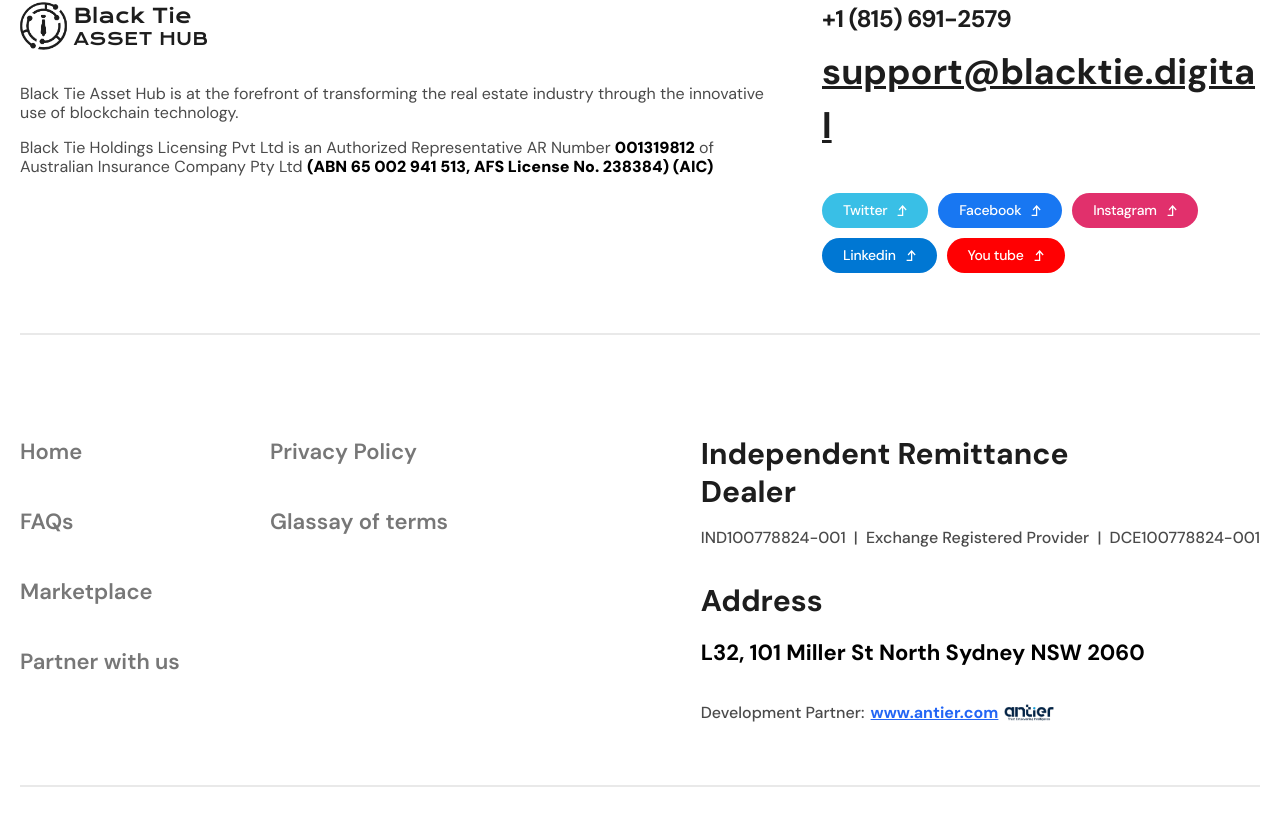
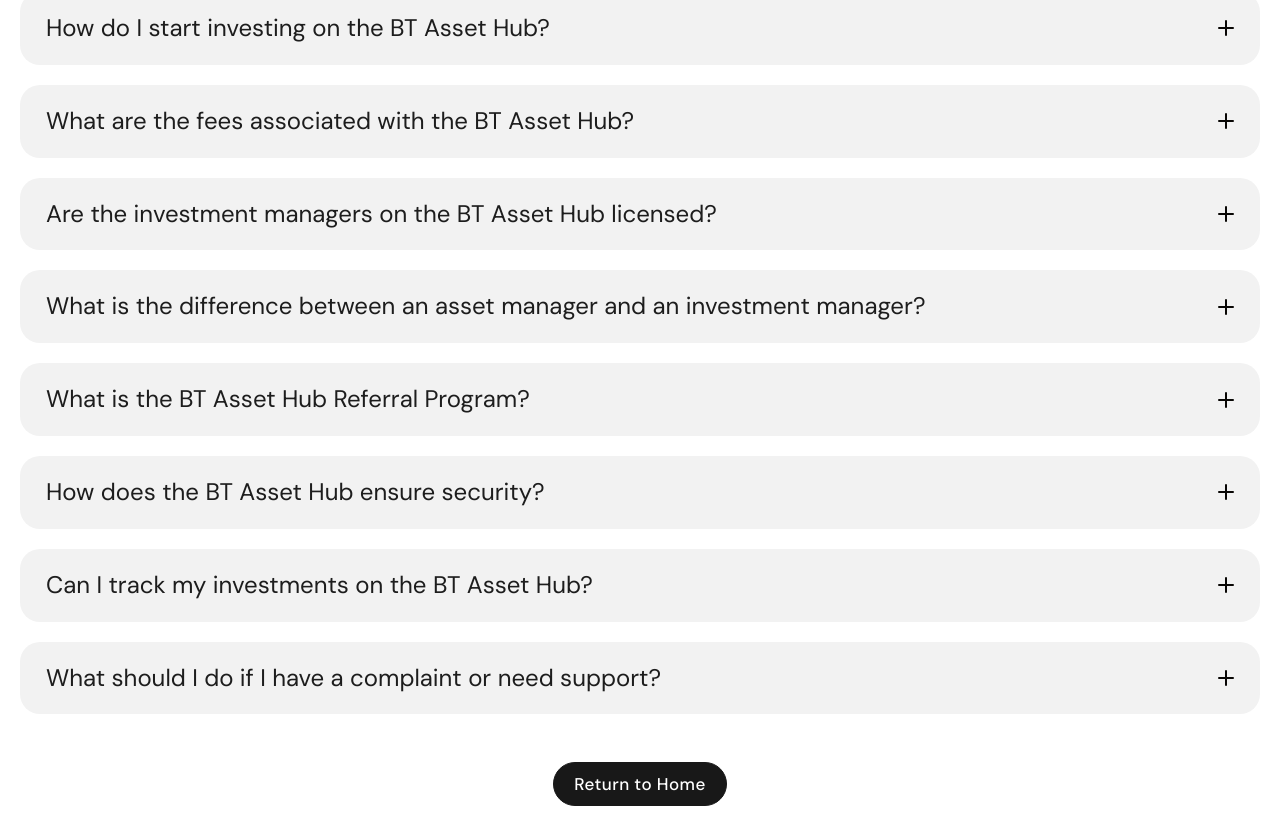
Before and after one commit to charanjit747/black-tie-landing-page, a Next.js app: page /faq in a window 1280 px wide. Before the commit this address had no page. Shown: the part 799-1620 px from the top of the page. Built offline with nearby package versions, Linux system fonts and the light colour scheme.

Commit message:
style: Stable ui

```diff
--- /dev/null
+++ b/src/app/(Pages)/faq/page.tsx
@@ -0,0 +1,10 @@
+import type { Metadata } from 'next';
+import { FAQ } from '@/components/sections/FAQ/FAQ';
+
+export const metadata: Metadata = {
+  title: 'FAQ',
+};
+
+export default function FaqPage() {
+  return <FAQ className="faq--page" defaultOpenIndex={0} returnHomeHref="/" showBackgroundLines={false} />;
+}
--- a/src/app/(Pages)/page.tsx
+++ b/src/app/(Pages)/page.tsx
@@ -32,7 +32,7 @@
       <Security />
       <WhatWeDo />
       <Ecosystem />
-      <FAQ />
+      <FAQ limit={4} readMoreHref="/faq" />
       <JoinCommunity />
       <ContactUs />
     </>
--- /dev/null
+++ b/src/components/common/FaqList/FaqList.tsx
@@ -0,0 +1,60 @@
+'use client';
+
+import React, { useState } from 'react';
+import type { FaqItem } from '@/constants/faqs';
+
+interface FaqListProps {
+  items: readonly FaqItem[];
+  /** Index open on first render; `null` starts with everything collapsed. */
+  defaultOpenIndex?: number | null;
+  /** Optional, filled with each item's element (e.g. for a reveal animation). */
+  itemRefs?: React.MutableRefObject<Array<HTMLDivElement | null>>;
+}
+
+// Single-open accordion. Expand/collapse uses a CSS grid-rows 0fr→1fr
+// transition rather than a measured height — see _faq.scss.
+export const FaqList: React.FC<FaqListProps> = ({ items, defaultOpenIndex = 0, itemRefs }) => {
+  const [openIndex, setOpenIndex] = useState<number | null>(defaultOpenIndex);
+
+  return (
+    <div className="faq__list">
+      {items.map((faq, index) => {
+        const isOpen = openIndex === index;
+        return (
+          <div
+            key={faq.question}
+            className={`faq__item${isOpen ? ' faq__item--open' : ''}`}
+            ref={(el) => {
+              if (itemRefs) itemRefs.current[index] = el;
+            }}
+          >
+            <button
+              type="button"
+              className="faq__question"
+              onClick={() => setOpenIndex(isOpen ? null : index)}
+              aria-expanded={isOpen}
+            >
+              <span className="faq__question-text">{faq.question}</span>
+              <span className="faq__toggle" aria-hidden="true">
+                <span className="faq__toggle-bar faq__toggle-bar--h" />
+                <span className="faq__toggle-bar faq__toggle-bar--v" />
+              </span>
+            </button>
+
+            <div className="faq__answer-rows">
+              <div className="faq__answer-inner">
+                <div className="faq__answer">
+                  {faq.answer.split('\n').map((paragraph) => (
+                    <p key={paragraph}>{paragraph}</p>
+                  ))}
+                </div>
+              </div>
+            </div>
+          </div>
+        );
+      })}
+    </div>
+  );
+};
+
+export default FaqList;
--- a/src/components/sections/FAQ/FAQ.tsx
+++ b/src/components/sections/FAQ/FAQ.tsx
@@ -1,50 +1,41 @@
 'use client';
 
-import React, { useEffect, useRef, useState } from 'react';
+import React, { useEffect, useRef } from 'react';
 import Container from 'react-bootstrap/Container';
 import { SectionBackgroundLines } from '@/components/common/SectionBackgroundLines';
+import { CommonButton } from '@/components/common/Button/CommonButton';
+import { FaqList } from '@/components/common/FaqList/FaqList';
 import { ArrowUpRightIcon } from '@/constants/icons';
+import { FAQS } from '@/constants/faqs';
 import { initFAQAnimation } from '@/utils/gsapAnimations';
 
-// ── Questions (matches Figma exactly) ─────────────────────────
-// Figma only has real answer copy authored for the 2nd question (the
-// one left open by default) — the other 3 are question-only rows with
-// no answer container at all in the file, not just a hidden/collapsed
-// one. Rather than fabricate specific claims about a live investment
-// platform's payment methods/asset eligibility, those three use the
-// same "Coming Soon" placeholder convention already established
-// elsewhere on this page (see the Ecosystem slider's Smart/Treasury
-// slides) until real copy is provided.
-const FAQS = [
-  {
-    question: 'What is the BT Asset Hub?',
-    answer: 'Content for this answer is coming soon.',
-  },
-  {
-    question: 'Who can invest in the BT Asset Hub?',
-    answer:
-      "Retail, wholesale, and institutional investors can invest, each fund has its own approved investor qualification which can be found in the fund's detail page.  Retail Investor - An individual investing their own funds without meeting specific wealth or income thresholds. Wholesale Investor - An individual or entity that meets certain financial thresholds, such as having net assets of over AUD 2.5 million or a gross income of at least AUD 250,000 per annum.",
-  },
-  {
-    question: 'What types of assets can be tokenized on the BT Asset Hub?',
-    answer: 'Content for this answer is coming soon.',
-  },
-  {
-    question: 'What payment methods are accepted for investments?',
-    answer: 'Content for this answer is coming soon.',
-  },
-] as const;
+interface FAQProps {
+  /** Show only the first N questions (e.g. the homepage teaser). Default: all. */
+  limit?: number;
+  /** When set, a "Read More" button linking here is shown below the list. */
+  readMoreHref?: string;
+  /** When set, a "Return to Home" button linking here is shown below the list. */
+  returnHomeHref?: string;
+  /** Index open on first render; `null` starts with everything collapsed. */
+  defaultOpenIndex?: number | null;
+  /** Render the shared column-line backdrop. Default: true. */
+  showBackgroundLines?: boolean;
+  className?: string;
+}
 
 // ── Component ────────────────────────────────────────────────
-// A single-open accordion (matches Figma's default state — the 2nd
-// item open, the rest collapsed). Expand/collapse uses a CSS grid-rows
-// 0fr→1fr transition rather than a measured/animated height (see the
-// react-slick height saga a few sections up — anything that needs a
-// pixel height measured in JS is fragile across breakpoints); grid-rows
-// animates to "however tall the content actually is" with no
-// measurement step at all.
-export const FAQ: React.FC = () => {
-  const [openIndex, setOpenIndex] = useState<number | null>(1);
+// The questions themselves live in constants/faqs.ts and the accordion
+// in common/FaqList, so any page can reuse them. Homepage: the first 4
+// plus a "Read More" button to /faq; the /faq page renders all of them.
+export const FAQ: React.FC<FAQProps> = ({
+  limit,
+  readMoreHref,
+  returnHomeHref,
+  defaultOpenIndex = 1,
+  showBackgroundLines = true,
+  className = '',
+}) => {
+  const items = limit ? FAQS.slice(0, limit) : FAQS;
   const sectionRef = useRef<HTMLElement>(null);
   const headerRef = useRef<HTMLDivElement>(null);
   const itemRefs = useRef<Array<HTMLDivElement | null>>([]);
@@ -59,8 +50,8 @@
   }, []);
 
   return (
-    <section id="faq" className="faq" ref={sectionRef}>
-      <SectionBackgroundLines />
+    <section id="faq" className={`faq${className ? ` ${className}` : ''}`} ref={sectionRef}>
+      {showBackgroundLines && <SectionBackgroundLines />}
       <Container>
         <div className="faq__header" ref={headerRef}>
           <span className="faq__tag">
@@ -72,39 +63,22 @@
           </h2>
         </div>
 
-        <div className="faq__list">
-          {FAQS.map((faq, index) => {
-            const isOpen = openIndex === index;
-            return (
-              <div
-                key={faq.question}
-                className={`faq__item${isOpen ? ' faq__item--open' : ''}`}
-                ref={(el) => {
-                  itemRefs.current[index] = el;
-                }}
-              >
-                <button
-                  type="button"
-                  className="faq__question"
-                  onClick={() => setOpenIndex(isOpen ? null : index)}
-                  aria-expanded={isOpen}
-                >
-                  <span className="faq__question-text">{faq.question}</span>
-                  <span className="faq__toggle" aria-hidden="true">
-                    <span className="faq__toggle-bar faq__toggle-bar--h" />
-                    <span className="faq__toggle-bar faq__toggle-bar--v" />
-                  </span>
-                </button>
+        <FaqList items={items} defaultOpenIndex={defaultOpenIndex} itemRefs={itemRefs} />
 
-                <div className="faq__answer-rows">
-                  <div className="faq__answer-inner">
-                    <p className="faq__answer">{faq.answer}</p>
-                  </div>
-                </div>
-              </div>
-            );
-          })}
-        </div>
+        {(readMoreHref || returnHomeHref) && (
+          <div className="faq__more">
+            {readMoreHref && (
+              <CommonButton as="link" href={readMoreHref} variant="primary" size="lg">
+                Read More
+              </CommonButton>
+            )}
+            {returnHomeHref && (
+              <CommonButton as="link" href={returnHomeHref} variant="primary" size="lg">
+                Return to Home
+              </CommonButton>
+            )}
+          </div>
+        )}
       </Container>
     </section>
   );
--- /dev/null
+++ b/src/constants/faqs.ts
@@ -0,0 +1,68 @@
+export interface FaqItem {
+  question: string;
+  /** Plain text. A "\n" starts a new paragraph. */
+  answer: string;
+}
+
+export const FAQS: readonly FaqItem[] = [
+  {
+    question: 'What is the BT Asset Hub?',
+    answer:
+      'The BT Asset Hub is a platform designed to host multiple asset tokenization projects. It offers a marketplace for various asset- backed tokens, initially in Australia, and is set to expand globally.The Hub provides a user - friendly interface for both asset managers and investors, ensuring compliance, security, and seamless API connections for automated KYC / KYB and tax reporting.',
+  },
+  {
+    question: 'Who can invest in the BT Asset Hub?',
+    answer:
+      "Retail, wholesale, and institutional investors can invest, each fund has its own approved investor qualification which can be found in the fund's detail page.\nRetail Investor - An individual investing their own funds without meeting specific wealth or income thresholds.\nWholesale Investor - An individual or entity that meets certain financial thresholds, such as having net assets of over AUD 2.5 million or a gross income of at least AUD 250,000 per annum.",
+  },
+  {
+    question: 'What types of assets can be tokenized on the BT Asset Hub?',
+    answer:
+      'The platform supports the tokenization of various asset classes, including real estate projects, mixed asset funds, lending and development funds, businesses, and other financial instruments. Each tokenized asset is backed by real-world value, offering investors diverse investment opportunities.',
+  },
+  {
+    question: 'What payment methods are accepted for investments?',
+    answer:
+      'BT funds accept payments in B4RC2, AUDD, USDT tokens, and Fiat Currency. This provides flexibility for investors to use different types of digital currencies for their transactions on the platform.',
+  },
+  {
+    question: 'How do I start investing on the BT Asset Hub?',
+    answer:
+      'To start investing, create an account on the platform, complete the KYC/KYB process, and link your digital wallet. You can then browse available tokenized assets, select your investment, and apply to invest. Once approved, submit your buy order and make a payment using B4RC2, AUDD, USDT tokens, or Fiat via our payment gateway.\nWholesale and institutional investors can contact our over-the-counter service for direct investment assistance.',
+  },
+  {
+    question: 'What are the fees associated with the BT Asset Hub?',
+    answer:
+      'Investors – Creating an account on the BT Asset Hub is FREE. The platform charges 0.5% on all trades (Buy, Sell, Receive, Send) and a one-time KYC/KYB fee of $250 AUD (charged at the time your first investment is initiated).\nAsset Managers – There is an asset listing fee; full details are provided at the time of initial application.',
+  },
+  {
+    question: 'Are the investment managers on the BT Asset Hub licensed?',
+    answer:
+      'Yes, each fund listed on the BT Asset Hub has its own fully licensed investment manager. These professionals are responsible for managing the fund, ensuring compliance, and maximizing returns for investors.',
+  },
+  {
+    question: 'What is the difference between an asset manager and an investment manager?',
+    answer:
+      'Asset Manager - Manages the physical and financial performance of the assets, including maintenance, operations, and value enhancement.\nInvestment Manager - Manages the investment portfolio, making strategic decisions to achieve the best returns for investors.',
+  },
+  {
+    question: 'What is the BT Asset Hub Referral Program?',
+    answer:
+      'The BT Asset Hub Referral Program rewards both referring partners and individual referrers for sharing our platform. Each fund maintains a 10% reward allocation for referrals. This reward can be shared between a referring partner and an individual referrer, with a maximum of 5% each.',
+  },
+  {
+    question: 'How does the BT Asset Hub ensure security?',
+    answer:
+      'The BT Asset Hub employs advanced cybersecurity measures, including data encryption, multi-factor authentication, and regular security audits. The platform is built on a secure infrastructure with continuous monitoring to protect investor data and transactions.',
+  },
+  {
+    question: 'Can I track my investments on the BT Asset Hub?',
+    answer:
+      'Yes, investors have access to a comprehensive dashboard where they can track their portfolio performance, view transaction history, manage distributions, and access tax reporting tools. This dashboard provides real-time insights into your investments.',
+  },
+  {
+    question: 'What should I do if I have a complaint or need support?',
+    answer:
+      'If you have any issues or need assistance, you can contact our customer support team via email, phone, or the in-platform messaging system. We also have a customer dispute resolution policy to ensure all complaints are handled promptly and fairly.',
+  },
+];
--- a/src/styles/partials/_faq.scss
+++ b/src/styles/partials/_faq.scss
@@ -1,5 +1,5 @@
 // ============================================================
-// _faq.scss — Frequently Asked Questions (accordion, 4 items)
+// _faq.scss — Frequently Asked Questions (accordion)
 //
 // Expand/collapse uses a CSS grid-template-rows 0fr → 1fr transition,
 // not a measured/animated height — the react-slick saga a few
@@ -27,6 +27,22 @@
   @include respond-below('md') {
     padding: $spacing-2xl 0;
   }
+
+  // Standalone /faq page: no hero above it.
+  &--page {
+    padding-top: 6rem;
+
+    @include respond-below('md') {
+      padding-top: 4rem;
+    }
+  }
+}
+
+// "Read More" (homepage) / "Return to Home" (/faq) below the list.
+.faq__more {
+  display: flex;
+  justify-content: center;
+  padding-top: $spacing-2xl;
 }
 
 .faq__header {
@@ -260,6 +276,17 @@
   margin: 0;
   padding: 0 2.8rem 2.3rem;
 
+  // One <p> per paragraph (see FaqList) — the global `p` color would
+  // otherwise win over the inherited white.
+  p {
+    margin: 0;
+    color: inherit;
+  }
+
+  p + p {
+    margin-top: 1rem;
+  }
+
   @include respond-below('lg') {
     padding: 0 $spacing-md $spacing-md;
   }
```
